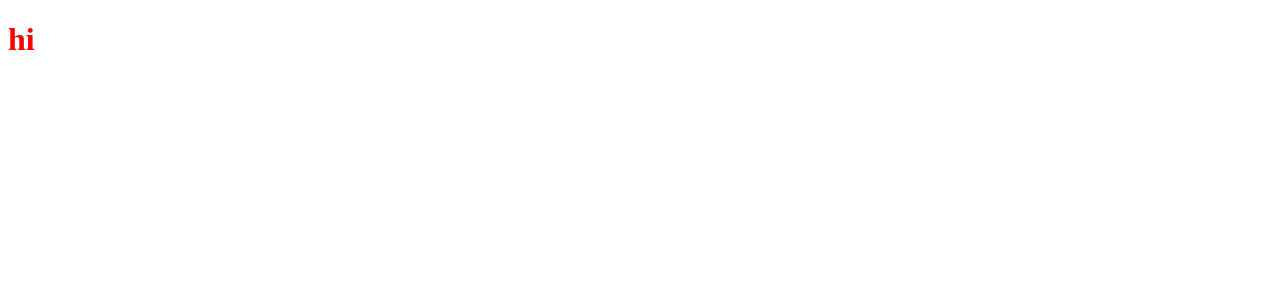
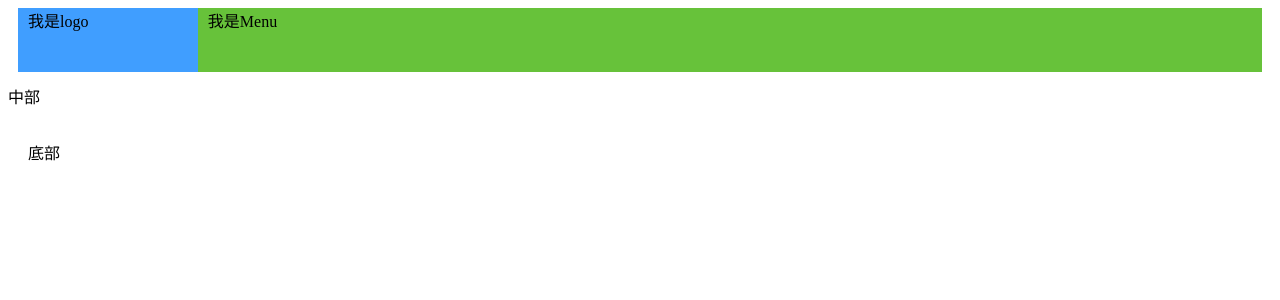
Before and after one commit to JasonDreamLiu/MyVueOBJ, a Vue app: page / in a window 1280 px wide. Shown: the top 300 px of the page. Built offline with nearby package versions, Linux system fonts and the light colour scheme.

Commit message:
以将脚手架初始布局设置头身尾

```diff
--- a/src/App.vue
+++ b/src/App.vue
@@ -1,19 +1,17 @@
 <template>
-  <div id="jsl-app">
-    <h1 class="title">hi</h1>
-<!--    <HelloWorld msg="??????aaaaa啊啊啊啊啊"></HelloWorld>-->
-    <router-view></router-view>
-  </div>
+  <Container direction="vertical" id="jsl-app">
+    <router-view name="header"/>
+    <router-view/>
+    <router-view name="bottom"/>
+  </Container>
 </template>
 
 <script>
-import HelloWorld from "./components/HelloWorld";
+import { Container } from 'element-ui';
+
 export default {
   name: "App",
-  components: {HelloWorld},
-  component: {
-    HelloWorld
-  }
+  components: { Container },
 }
 </script>
 
--- /dev/null
+++ b/src/components/Index.vue
@@ -0,0 +1,15 @@
+<template>
+    <p>中部</p>
+</template>
+
+<script>
+import { Main } from 'element-ui';
+export default {
+name: "Index",
+  components: { Main },
+}
+</script>
+
+<style scoped>
+
+</style>
--- /dev/null
+++ b/src/routers/RouterBottom.vue
@@ -0,0 +1,17 @@
+<template>
+  <Footer>
+    <p>底部</p>
+  </Footer>
+</template>
+
+<script>
+import { Footer } from 'element-ui';
+export default {
+  name: "RouterBottom",
+  components: { Footer },
+}
+</script>
+
+<style scoped>
+
+</style>
--- /dev/null
+++ b/src/routers/RouterHeader.vue
@@ -0,0 +1,32 @@
+<template>
+  <Header>
+    <Row type="flex" :gutter="20">
+      <Col class="logo" span="4">
+        <div>我是logo</div>
+      </Col>
+      <Col class="navMenu">
+        <div>我是Menu</div>
+      </Col>
+    </Row>
+  </Header>
+</template>
+
+<script>
+import { Header, Row, Col } from 'element-ui';
+export default {
+  name: "RouterHeader",
+  components: { Header, Row, Col },
+}
+</script>
+
+<style scoped>
+.logo{
+  background: #409EFF;
+}
+.navMenu{
+  background: #67c23a;
+}
+.logo,.navMenu{
+  height: 64px;
+}
+</style>
--- a/src/routers/router.js
+++ b/src/routers/router.js
@@ -1,5 +1,9 @@
 import Vue from 'vue';
 import VueRouter from 'vue-router'
+
+import RouterHeader from "./RouterHeader";
+import RouterIndex from "../components/Index";
+import RouterBottom from "./RouterBottom";
 
 import HelloWorld from "../components/HelloWorld";
 
@@ -8,6 +12,14 @@ Vue.use(VueRouter);
 export default new VueRouter({
     routes:[
         {
+            path: '/',
+            components:{
+                default:RouterIndex,
+                header:RouterHeader,
+                bottom:RouterBottom
+            }
+        },
+        {
             path:'/hello',
             component: HelloWorld
         }
```
